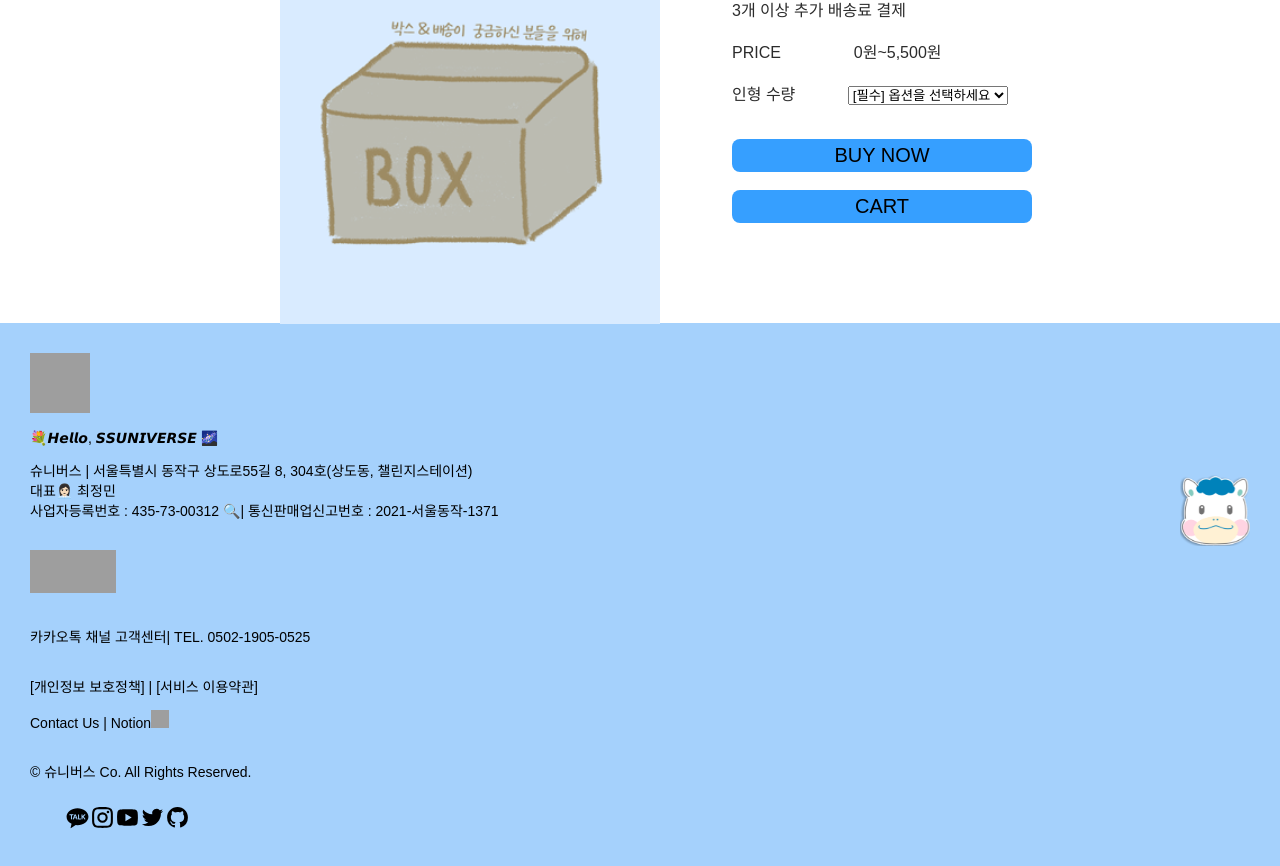
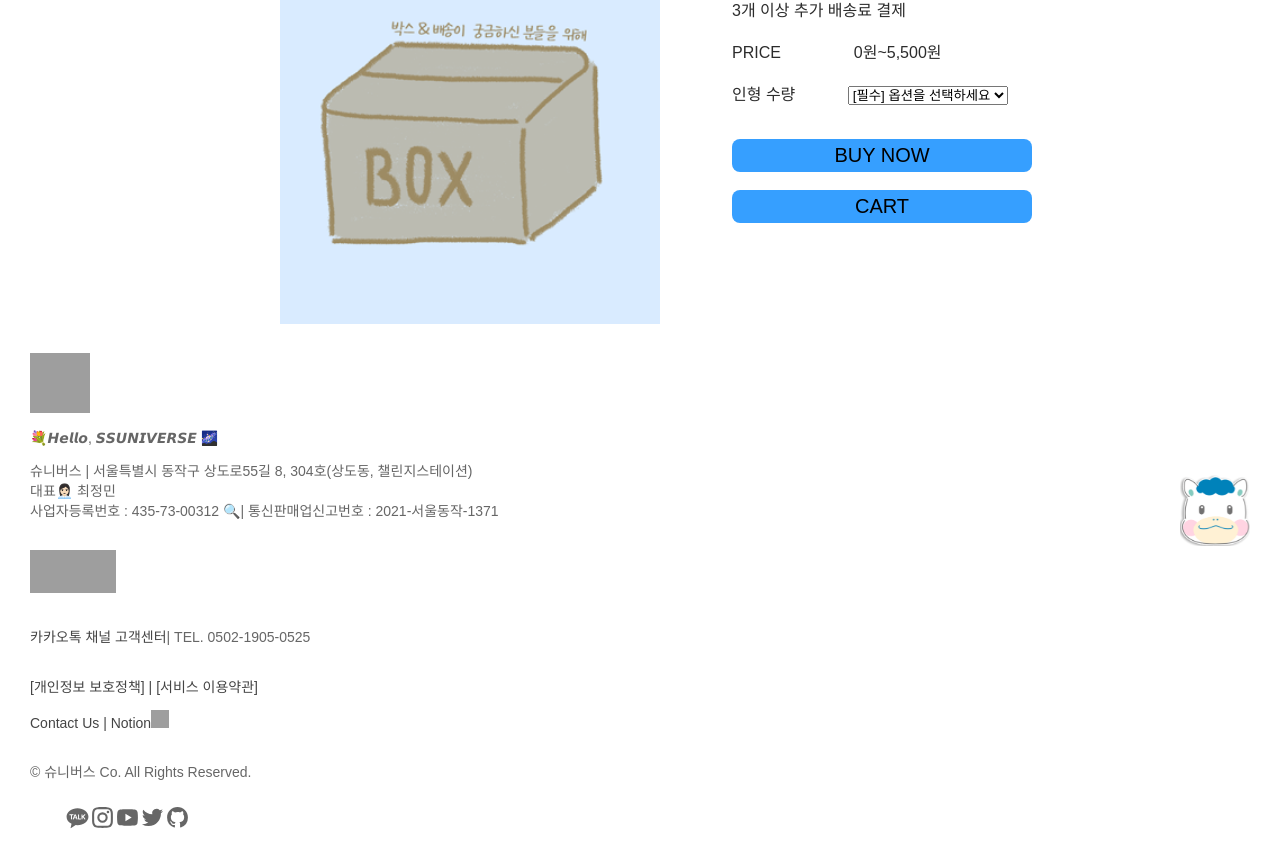
Before and after one commit to ssunivs/front-ssunivs-store, a React (Create React App) app: page /MainStore.SsuaDollBox in a window 1280 px wide. Shown: the part 220-1086 px from the top of the page. Built offline with nearby package versions, Linux system fonts and the light colour scheme; grey boxes are pictures that could not be loaded.

Commit message:
Change Footer Color

```diff
--- a/src/components/Footer.js
+++ b/src/components/Footer.js
@@ -1,23 +1,12 @@
-import { useEffect } from "react";
-import { useLocation } from "react-router-dom/cjs/react-router-dom.min";
-
 import styles from "components/Footer.module.css";
 import SocialLinks from "components/SocialLinks";
 
 //wrap에 안 쌓여 있습니다.
 function Footer(){
 
-    //Detect pathname
-    const location = useLocation();
-    let path = location.pathname;
-
-    useEffect((path) => {
-        path = location.pathname;
-    }, [location]);
-
     return (
         <footer id={styles.footer}
-                style={{backgroundColor: (path==="/")? "white" : "#A5D1FC",}}>
+                style={{backgroundColor: "white"}}>
             <div class="grid one-full">
                 <img id={styles.footerLogo} src="https://www.ssunivs.com/wp-content/uploads/2021/07/video_watermark.png" alt="우주최강 슈니버스=3"/>
 
@@ -84,7 +73,7 @@ function Footer(){
 
                     <p>© 슈니버스 Co. All Rights Reserved. </p>
                 </div>
-                <SocialLinks size="25px"/>
+                <SocialLinks size="25px" color="#666666"/>
             </div>
         </footer>
     );
--- a/src/components/Footer.module.css
+++ b/src/components/Footer.module.css
@@ -6,6 +6,12 @@
     font-size: 14px;
     font-family: "Roboto Slab", Arial, sans-serif;
     font-weight: 110;
+
+    color: #666666;
+}
+
+#footer a{
+    color: #444444;
 }
 
 #footerLogo{
--- a/src/pages/LogIn.js
+++ b/src/pages/LogIn.js
@@ -1,6 +1,6 @@
 import styles from "pages/LogIn.module.css"
 import headTitle from "pages/headTitle.module.css";
-import LogInOut from "../redux/logInOut/LogInOut";
+import LogInOut from "redux/logInOut/LogInOut";
 
 function LogIn(){
     return (
```
Also changed, not shown: src/redux/profile/action.js (added), src/redux/profile/reducer.js (added), src/redux/profile/types.js (added).
